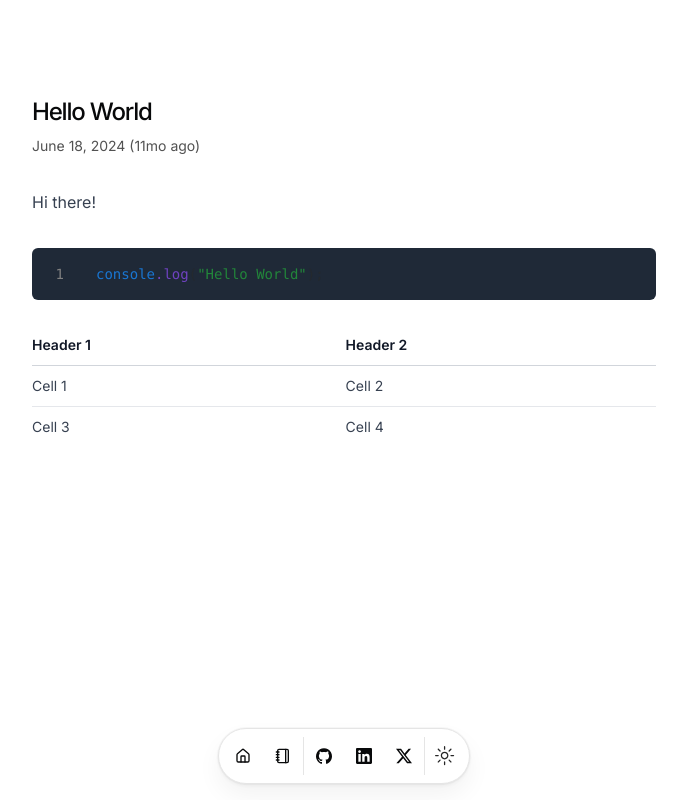
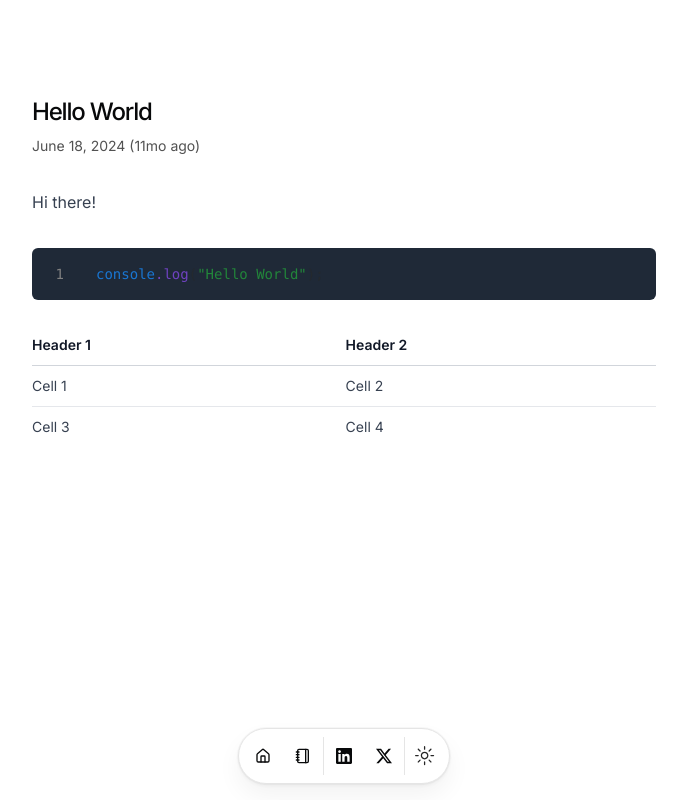
Before and after one commit to Liikemies-glitch/portfolios, a Next.js app: page /blog/hello-world in a window 1280 px wide. Shown: the whole page, without its empty margins (296-983 px from the left). Built offline with nearby package versions, Linux system fonts and the light colour scheme.

Commit message:
Remove education section completely

```diff
--- a/src/data/resume.tsx
+++ b/src/data/resume.tsx
@@ -31,15 +31,9 @@ export const DATA = {
     { href: "/blog", icon: NotebookIcon, label: "Blog" },
   ],
   contact: {
-    email: "aksel.suokas@example.com",
-    tel: "+358123456789",
+    email: "aksel@goodside.fi",
+    tel: "+358403194366",
     social: {
-      GitHub: {
-        name: "GitHub",
-        url: "https://github.com/Liikemies-glitch",
-        icon: Icons.github,
-        navbar: true,
-      },
       LinkedIn: {
         name: "LinkedIn",
         url: "https://linkedin.com/in/akselsuokas",
@@ -54,7 +48,7 @@ export const DATA = {
       },
       email: {
         name: "Send Email",
-        url: "mailto:aksel.suokas@example.com",
+        url: "mailto:aksel@goodside.fi",
         icon: Icons.email,
         navbar: false,
       },
@@ -62,18 +56,6 @@ export const DATA = {
   },
 
   work: [
-    {
-      company: "Truster.com",
-      href: "https://truster.com",
-      badges: [],
-      location: "Lasikutusspaivelut, Finland",
-      title: "UX/UI & Product Designer",
-      logoUrl: "/lime.svg",
-      start: "March 2022",
-      end: "April 2023",
-      description:
-        "Responsible for the UX/UI of Truster's mobile application, ERP, and website. Contributed to scaling the business from 6,000 to 35,000 users. Designed a feature that increased extra service requests, generating additional revenue. Developed a modular design system in Figma to streamline workflows. Redesigned ERP views, leading to improved processing efficiency.",
-    },
     {
       company: "Truster.com",
       href: "https://truster.com",
@@ -145,32 +127,6 @@ export const DATA = {
       end: "May 2020",
       description:
         "Started career in UX/UI design through this trainee position. Learned fundamentals of user experience design, wireframing, and prototyping. Contributed to client projects under senior designer supervision.",
-    },
-  ],
-  education: [
-    {
-      school: "University of Helsinki",
-      href: "https://helsinki.fi",
-      degree: "Master's in Computer Science",
-      logoUrl: "/waterloo.png",
-      start: "2017",
-      end: "2019",
-    },
-    {
-      school: "Aalto University",
-      href: "https://aalto.fi",
-      degree: "Bachelor's in Information Technology",
-      logoUrl: "/laurier.png",
-      start: "2014",
-      end: "2017",
-    },
-    {
-      school: "Helsinki Coding Bootcamp",
-      href: "https://hcb.fi",
-      degree: "Full Stack Web Development",
-      logoUrl: "/buildspace.jpg",
-      start: "2019",
-      end: "2019",
     },
   ],
   projects: [
```
